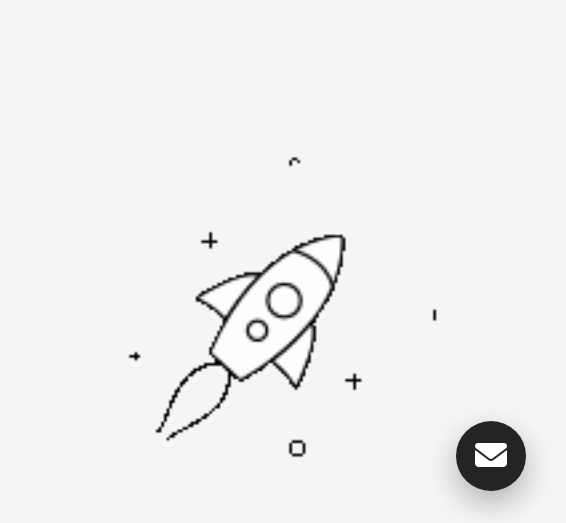
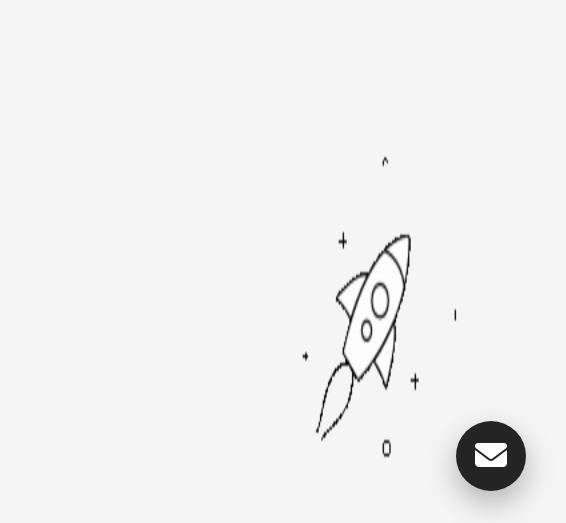
Before and after one commit to DonteCarter11/DonteCarter11.github.io, a website: page index.html in a window 1280 px wide. Shown: the part 277-800 px from the top of the page, 714-1280 px from the left. Drawn offline with nearby package versions, Linux system fonts and the light colour scheme; a web font is replaced by a local one.

Commit message:
rocket edit

```diff
--- a/style.css
+++ b/style.css
@@ -698,15 +698,16 @@ SHAPES
 rocket
 */
 .rocket__loader{
- position: absolute;
-  right: -50px; /* Adjust to position it to the right */
+   position: absolute;
+  right: -50px;
   top: 50%;
-  transform: translateY(-50%); /* Centers vertically */
+  transform: translateY(-50%);
   width: 400px;
   height: 400px;
   z-index: -10000;
- animation: rocketLaunch 1.5s ease-out forwards;
+  animation: rocketLaunch 1.5s ease-out forwards;
   opacity: 0;
+  max-width: 200px;
 }
 /*
 
```
